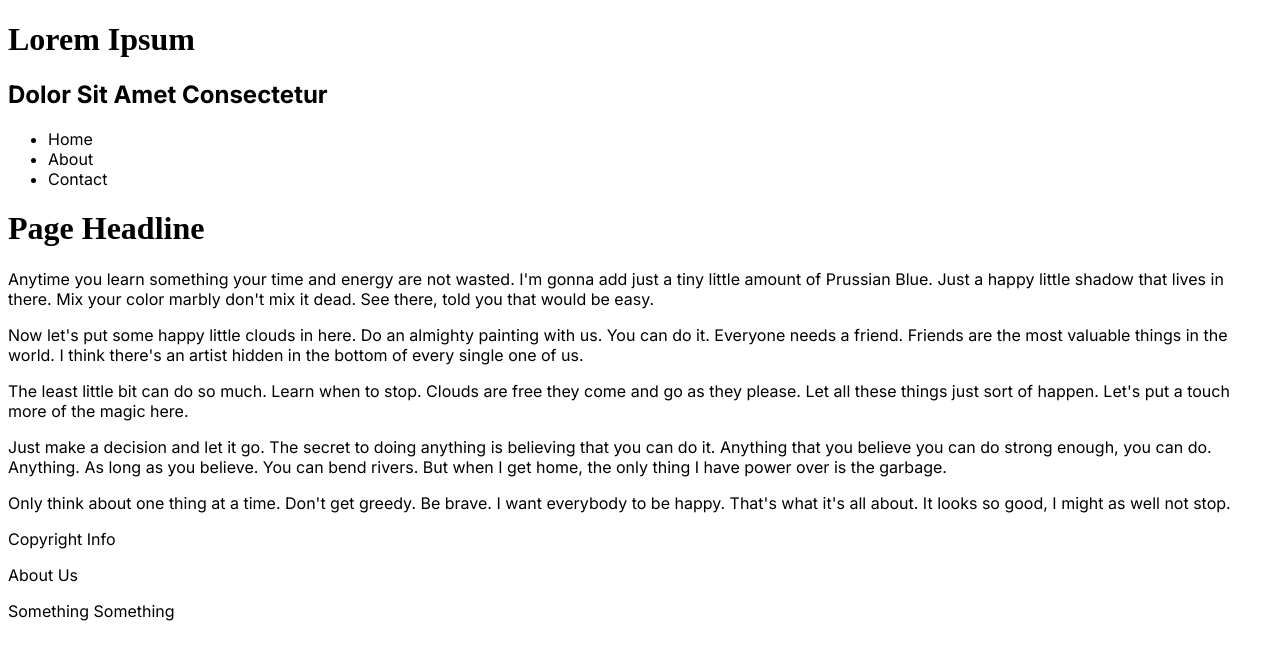
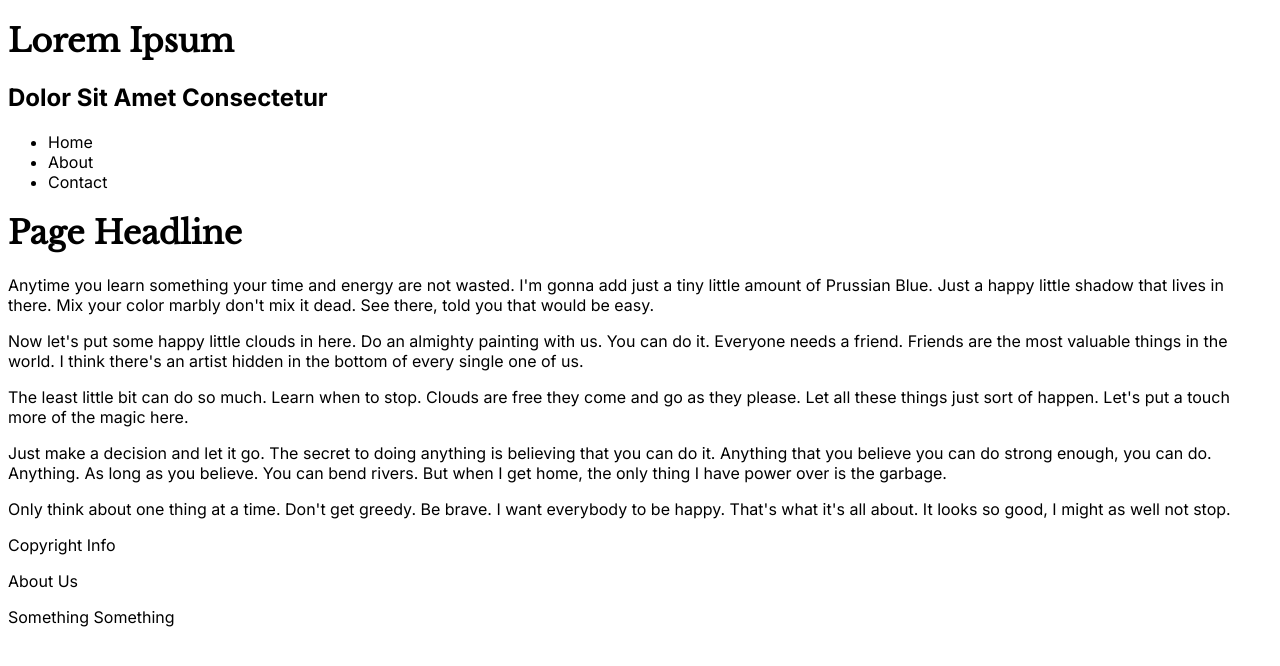
Before and after one commit to kuure/html-template, a plain HTML site: page index.html in a window 1280 px wide. Drawn offline with nearby package versions, Linux system fonts and the light colour scheme.

Commit message:
misspelled baskerville

```diff
--- a/css/stylesheet.css
+++ b/css/stylesheet.css
@@ -5,5 +5,5 @@ body {
 }
 
 h1 {
-    font-family: "Libre Baskervill";
+    font-family: "Libre Baskerville";
 }
```
